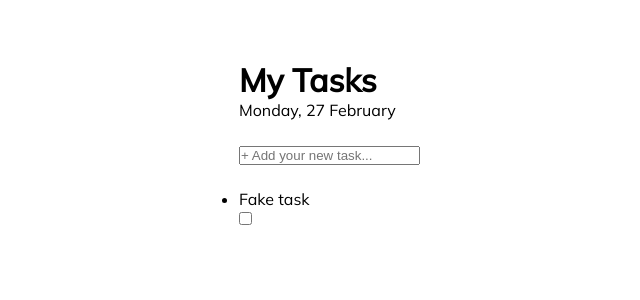
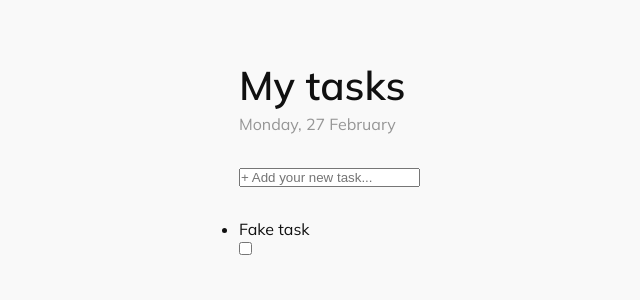
Before and after one commit to PrzybylskiMariusz/todo-react, a React (Vite) app: page / in a window 1280 px wide. Shown: the top 300 px of the page, without its empty margins (151-791 px from the left). Built offline with nearby package versions, Linux system fonts and the light colour scheme.

Commit message:
Add styles for header section

```diff
--- a/index.html
+++ b/index.html
@@ -6,7 +6,7 @@
 		<meta name="viewport" content="width=device-width, initial-scale=1.0" />
 		<title>Todo App</title>
 		<link
-			href="https://fonts.googleapis.com/css2?family=Mulish:wght@200;400;500&display=swap"
+			href="https://fonts.googleapis.com/css2?family=Mulish:wght@200;400;500;600&display=swap"
 			rel="stylesheet" />
 	</head>
 	<body>
--- a/src/App.jsx
+++ b/src/App.jsx
@@ -1,5 +1,7 @@
 import { GlobalStyles } from "./styles/GlobalStyles";
 import Wrapper from "./components/Wrapper";
+import Heading from "./components/Heading";
+import DateParagraph from "./components/DateParagraph";
 
 function App() {
 	const weekday = new Date().toLocaleDateString("en-US", { weekday: "long" });
@@ -11,10 +13,10 @@ function App() {
 		<>
 			<GlobalStyles />
 			<Wrapper>
-				<div>
-					<h1>My Tasks</h1>
-					<p>{currentDate}</p>
-				</div>
+				<header>
+					<Heading title="My tasks" />
+					<DateParagraph currentDate={currentDate} />
+				</header>
 				<form>
 					<input type="text" placeholder="+ Add your new task..." />
 				</form>
--- /dev/null
+++ b/src/components/DateParagraph/DateParagraph.styles.jsx
@@ -0,0 +1,7 @@
+import styled from "styled-components";
+
+export const StyledDateParagraph = styled.p`
+	font-weight: 400;
+	color: #969696;
+	margin-top: 0.4rem;
+`;
--- /dev/null
+++ b/src/components/DateParagraph/index.jsx
@@ -0,0 +1,7 @@
+import { StyledDateParagraph } from "./DateParagraph.styles";
+
+const DateParagraph = ({ currentDate }) => {
+	return <StyledDateParagraph>{currentDate}</StyledDateParagraph>;
+};
+
+export default DateParagraph;
--- /dev/null
+++ b/src/components/Heading/Heading.styles.jsx
@@ -0,0 +1,6 @@
+import styled from "styled-components";
+
+export const StyledHeading = styled.h1`
+	font-weight: 600;
+	font-size: 4rem;
+`;
--- /dev/null
+++ b/src/components/Heading/index.jsx
@@ -0,0 +1,7 @@
+import { StyledHeading } from "./Heading.styles";
+
+const Heading = ({ title }) => {
+	return <StyledHeading>{title}</StyledHeading>;
+};
+
+export default Heading;
--- a/src/components/Wrapper/Wrapper.styles.jsx
+++ b/src/components/Wrapper/Wrapper.styles.jsx
@@ -1,9 +1,9 @@
 import styled from "styled-components";
 
-export const StyledWrapper = styled.div`
+export const StyledWrapper = styled.main`
 	width: 50rem;
 	padding: 6rem 0;
 	display: flex;
 	flex-direction: column;
-	gap: 2.4rem;
+	gap: 3.2rem;
 `;
--- a/src/styles/GlobalStyles.jsx
+++ b/src/styles/GlobalStyles.jsx
@@ -25,5 +25,7 @@ export const GlobalStyles = createGlobalStyle`
         justify-content: center;
         height: 100vh;
         width: 100%;
+        color: #101010;
+        background-color: #F9F9F9;
     }
 `;
```
